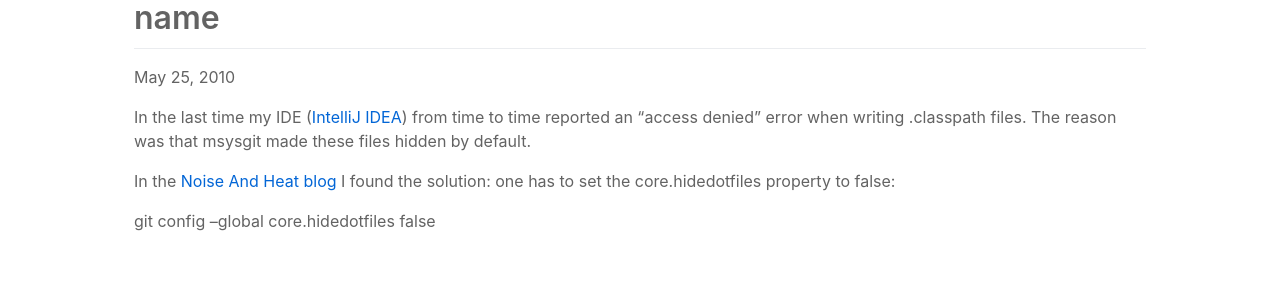
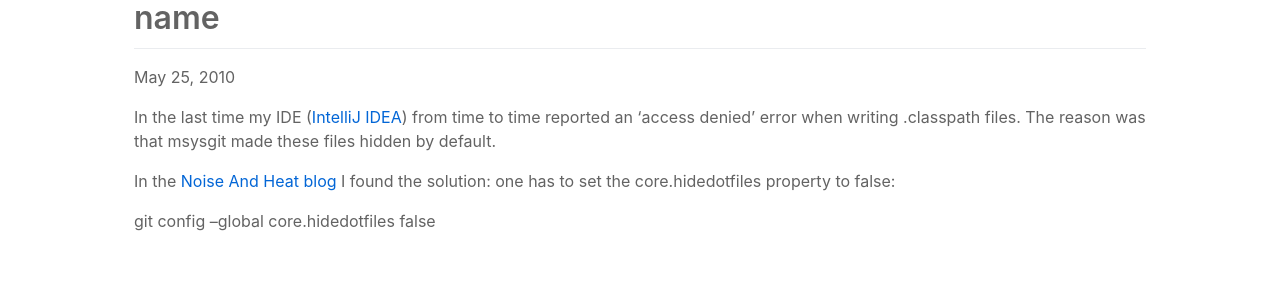
Before and after one commit to syntevo/blog, a Jekyll site: the page built from _posts/2010/2010-05-25-msysgit-access-denied-error-for-files-with-leading-period-in-the-name.md, in a window 1280 px wide. Shown: the part 172-472 px from the top of the page. Built offline with Jekyll 4.4.1, drawn with Linux system fonts in a browser that asks for light colours; part of the change alters nothing that is shown.

```diff
--- a/_config.yml
+++ b/_config.yml
@@ -11,3 +11,6 @@ defaults:
       path: ""
     values:
       layout: "post"
+
+kramdown:
+  smart_quotes: [34, 39, 8216, 8217]
```
